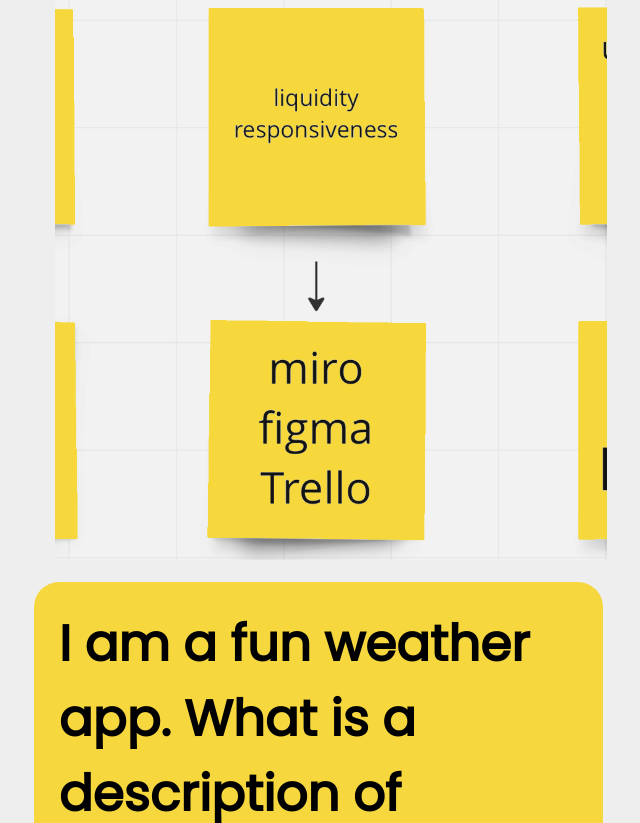
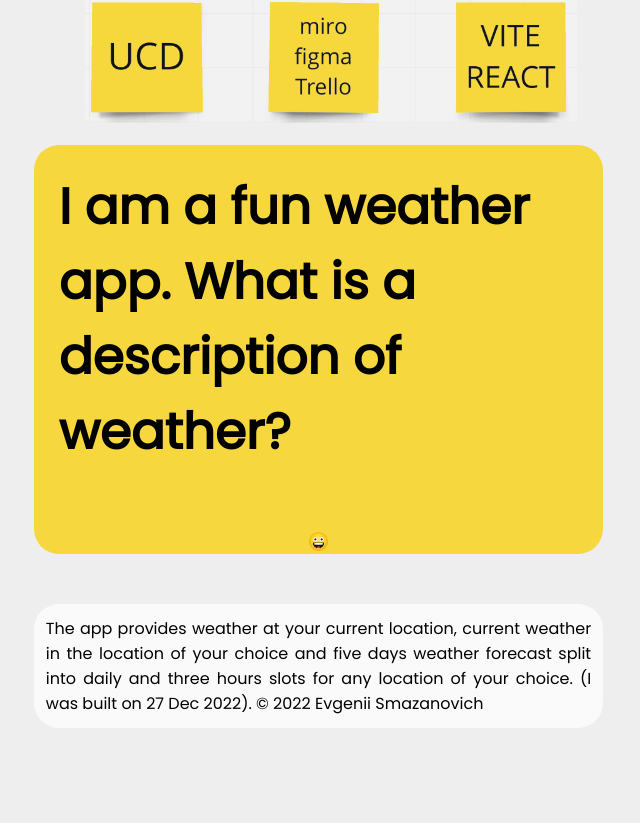
Before and after one commit to itsevgenii/Weather-Checker, a React (Vite) app: page / in a window 768 px wide. Shown: the part 2217-3040 px from the top of the page, without its empty margins (53-693 px from the left). After the commit the page ends 2971 px from the top, so only its background shows below. Built offline with nearby package versions, Linux system fonts and the light colour scheme; no server answers.

Commit message:
made the website more responsive and added some animation

```diff
--- a/src/components/HomePage/HomePage.tsx
+++ b/src/components/HomePage/HomePage.tsx
@@ -45,7 +45,7 @@
         </div>
       </div>
       <div className={homePageStyle.homePageRowThree}>
-        <img src={lastScreenshot} alt="What is lorem ipsum" />
+        <img className={homePageStyle.lastScreenshot} src={lastScreenshot} alt="What is lorem ipsum" />
         <div className={homePageStyle.homePageRowThreeText}>
         <div className={homePageStyle.imgParagraph}>
 
@@ -53,7 +53,7 @@
           I am a fun weather app. What is a
             description of weather?
           </h1>
-          <img src={fun} alt="fun emoji" />
+          <img className={homePageStyle.emoji} src={fun} alt="fun emoji" />
 </div>
           <p>
             The app provides weather at your current location, current weather in the location of your choice and five days weather forecast split into daily and three hours slots for any location of your choice. (I was built on 27
--- a/src/components/HomePage/homepage.module.scss
+++ b/src/components/HomePage/homepage.module.scss
@@ -102,7 +102,7 @@
              justify-content: center;
              align-items: stretch;
              border-radius: 50px;
-             img{
+             .lastScreenshot{
                 min-width: 80%;
                 max-width: 90%;
                 // height: auto;
@@ -113,20 +113,25 @@
                  padding: 10px;
                  margin-right: 25px;
                  // box-shadow: 31px -1px 43px -1px rgba(199,199,199,1);
+                 .imgParagraph{
+                 display: flex;
+                 background: rgb(246,215,62);
+                 flex-flow: column wrap;
+                 align-items: center;
+                 border-radius: 25px;
                  h1{
                      margin-top: 0;
                      padding: 25px;
-                     font-size: 50px;
+                     font-size: 25px;
                      align-self: flex-start;
                     //  background: #ffeb3b;
-                     background: rgb(246,215,62);
                      // background: linear-gradient(90deg, rgba(200,185,0,1) 0%, rgba(255,235,59,1) 100%);
-                     border-radius: 25px;
                      // background: linear-gradient(90deg, rgba(255,235,59,1) 0%, rgba(200,185,0,1) 100%);
-                     img{
-                        width: 25px;
-                     }
-                 }
+                    }
+                    img{
+                    width: 25px;
+                    }
+                }
                  p{
                      background: #fafafa;
                      border-radius: 25px;
@@ -244,10 +249,10 @@
              justify-content: center;
              align-items: stretch;
              border-radius: 50px;
-             img{
-                min-width: 80%;
-                max-width: 90%;
-                height: 55%;
+             .lastScreenshot{
+                width: 50%;
+                height: auto;
+                object-fit: contain;
                 object-fit: cover;
                 margin: 12px 0;
              }
@@ -255,20 +260,27 @@
                  padding: 10px;
                  margin-right: 25px;
                  // box-shadow: 31px -1px 43px -1px rgba(199,199,199,1);
+                 .imgParagraph{
+                    display: flex;
+                    flex-flow: column wrap;
+                    background: rgb(246,215,62);
+                    border-radius: 25px;
+                    align-items: center;
                  h1{
                      margin-top: 0;
                      padding: 25px;
                      font-size: 50px;
                      align-self: flex-start;
                     //  background: #ffeb3b;
-                     background: rgb(246,215,62);
                      // background: linear-gradient(90deg, rgba(200,185,0,1) 0%, rgba(255,235,59,1) 100%);
-                     border-radius: 25px;
                      // background: linear-gradient(90deg, rgba(255,235,59,1) 0%, rgba(200,185,0,1) 100%);
                      img{
-                        width: 25px;
+                        width: 20px;
+                        height: 20px;
+                        object-fit: contain;
                      }
                     }
+                }
                  p{
                      background: #fafafa;
                      border-radius: 25px;
@@ -406,7 +418,7 @@
         flex-flow: row-reverse wrap;
         justify-content: center;
         align-items: center;
-        img{
+        .lastScreenshot{
             width: 25%;
             height: auto;
             object-fit: contain;
```
